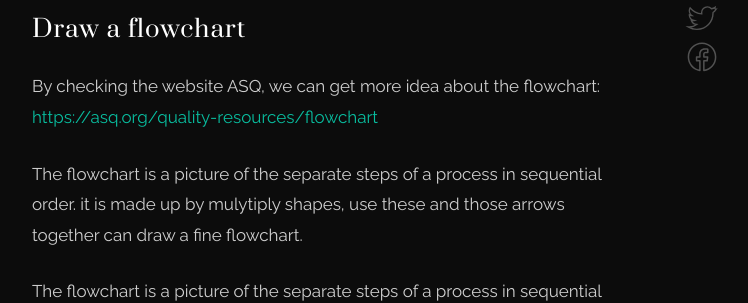
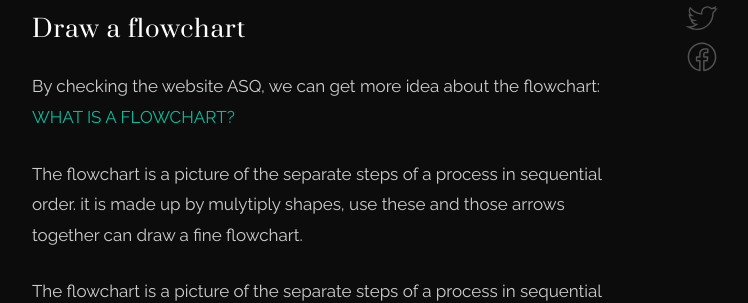
Before and after one commit to Litingggggg/Litingggggg, a Jekyll site: the page built from _posts/2021-07-30-reverse-number.md, in a window 1280 px wide and 900 px high, scrolled down 1996 px. Shown: the part 153-456 px from the top of the window, without its empty margins (308-1056 px from the left). Built offline with Jekyll 4.4.1, drawn with Linux system fonts in a browser that asks for light colours.

Commit message:
hyperlink

```diff
--- a/_posts/2021-07-30-reverse-number.md
+++ b/_posts/2021-07-30-reverse-number.md
@@ -40,7 +40,7 @@ However, it only works with two-digit numbers. Once the number is a three-digit
 For doing this, I learned to draw a flowchart at first.
 
 ### Draw a flowchart
-By checking the website ASQ, we can get more idea about the flowchart: <https://asq.org/quality-resources/flowchart>
+By checking the website ASQ, we can get more idea about the flowchart: [WHAT IS A FLOWCHART?](https://asq.org/quality-resources/flowchart)
 
 The flowchart is a picture of the separate steps of a process in sequential order. it is made up by mulytiply shapes, use these and those arrows together can draw a fine flowchart.
 
```
